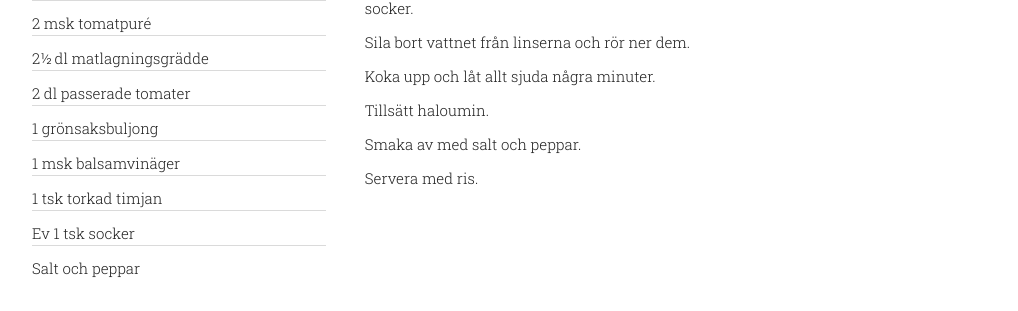
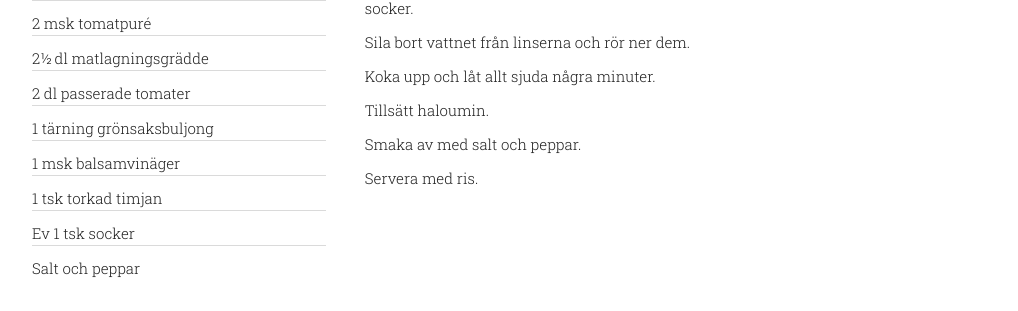
Before and after one commit to grapefrukt/recipes, a Jekyll site: the page built from _recipes/Haloumi Stroganoff.md, in a window 1280 px wide. Shown: the part 295-606 px from the top of the page, without its empty margins (128-1146 px from the left). Built offline with Jekyll 4.4.1, drawn with Linux system fonts in a browser that asks for light colours.

Commit message:
Fixed missing unit

```diff
--- a/_recipes/Haloumi Stroganoff.md
+++ b/_recipes/Haloumi Stroganoff.md
@@ -10,7 +10,7 @@ ingredients :
 - 2 msk tomatpuré
 - 2½ dl matlagningsgrädde
 - 2 dl passerade tomater
-- 1 grönsaksbuljong
+- 1 tärning grönsaksbuljong
 - 1 msk balsamvinäger
 - 1 tsk torkad timjan
 - ev 1 tsk socker
```
